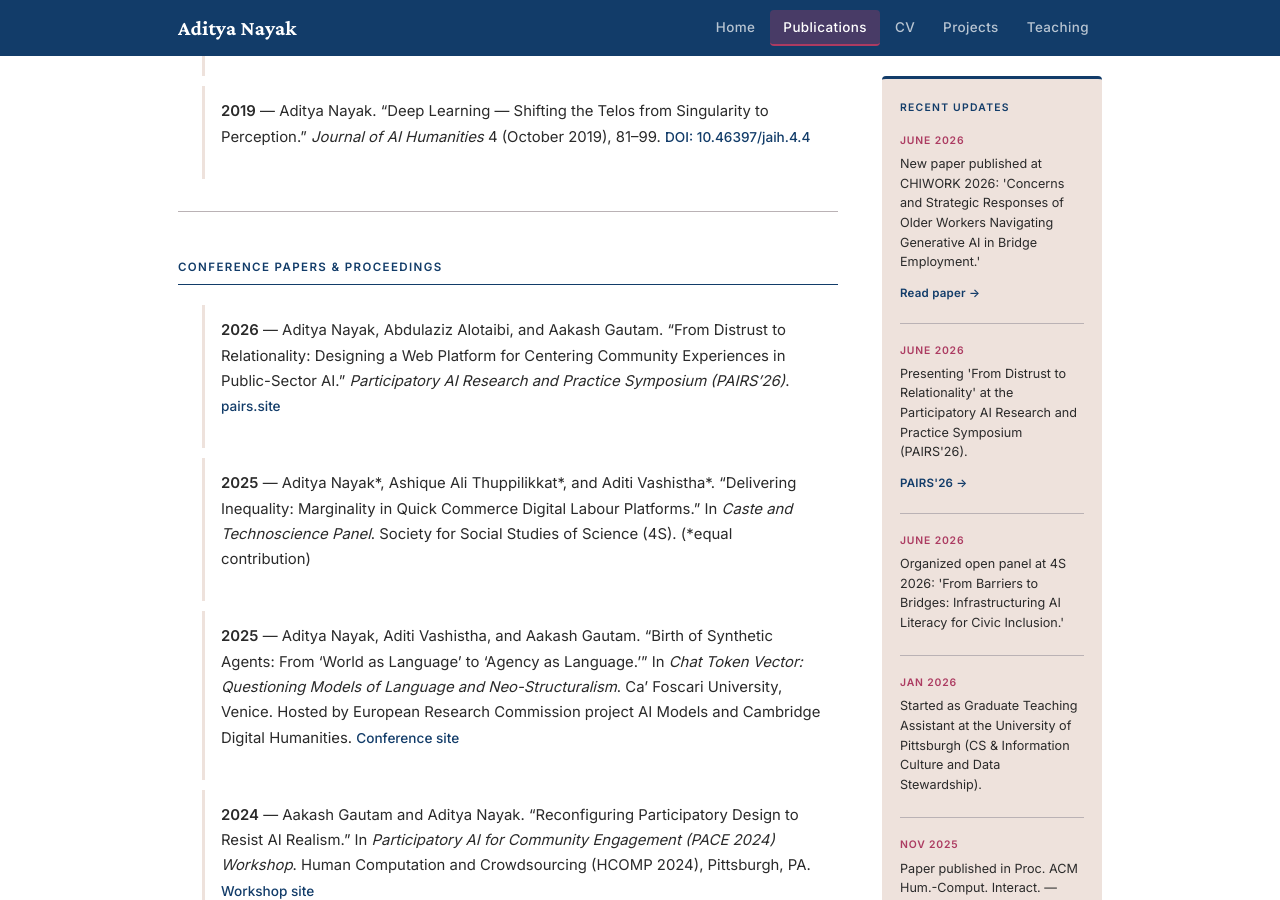
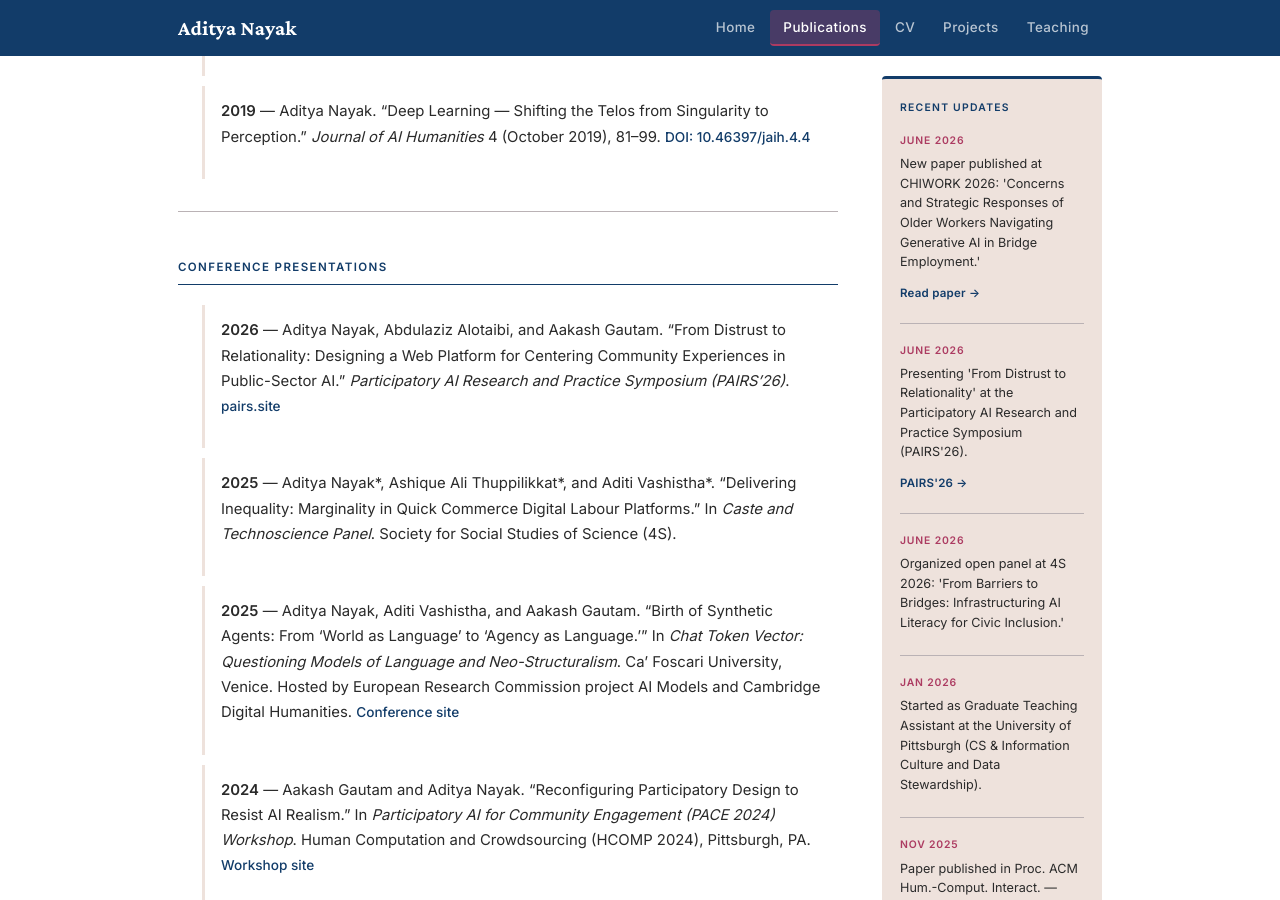
Before and after one commit to adityanayak-info/adityanayak-info.github.io, a Jekyll site: the page built from publications.md, in a window 1280 px wide and 900 px high, scrolled down 1093 px. Built offline with Jekyll 4.4.1, drawn with Linux system fonts in a browser that asks for light colours.

Commit message:
Update publications.md

```diff
--- a/publications.md
+++ b/publications.md
@@ -32,11 +32,11 @@ permalink: /publications/
 
 ---
 
-## Conference Papers & Proceedings
+## Conference Presentations
 
 - **2026** — Aditya Nayak, Abdulaziz Alotaibi, and Aakash Gautam. "From Distrust to Relationality: Designing a Web Platform for Centering Community Experiences in Public-Sector AI." *Participatory AI Research and Practice Symposium (PAIRS'26)*. [pairs.site](https://www.pairs.site/)
 
-- **2025** — Aditya Nayak\*, Ashique Ali Thuppilikkat\*, and Aditi Vashistha\*. "Delivering Inequality: Marginality in Quick Commerce Digital Labour Platforms." In *Caste and Technoscience Panel*. Society for Social Studies of Science (4S). (\*equal contribution)
+- **2025** — Aditya Nayak\*, Ashique Ali Thuppilikkat\*, and Aditi Vashistha\*. "Delivering Inequality: Marginality in Quick Commerce Digital Labour Platforms." In *Caste and Technoscience Panel*. Society for Social Studies of Science (4S).
 
 - **2025** — Aditya Nayak, Aditi Vashistha, and Aakash Gautam. "Birth of Synthetic Agents: From 'World as Language' to 'Agency as Language.'" In *Chat Token Vector: Questioning Models of Language and Neo-Structuralism*. Ca' Foscari University, Venice. Hosted by European Research Commission project AI Models and Cambridge Digital Humanities. [Conference site](https://www.unive.it/web/en/14779/home)
 
```
